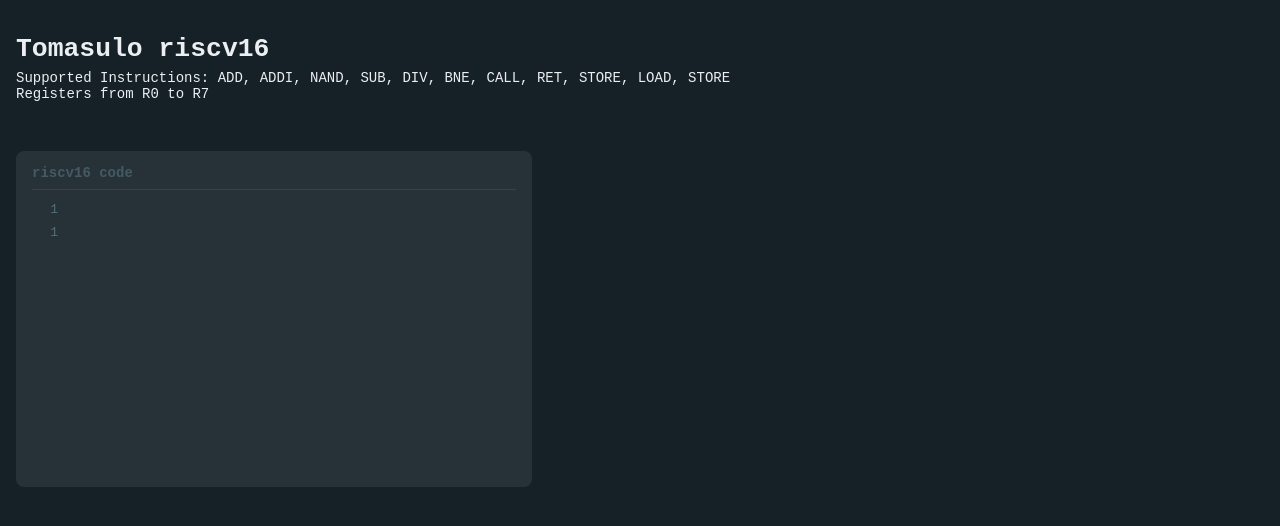
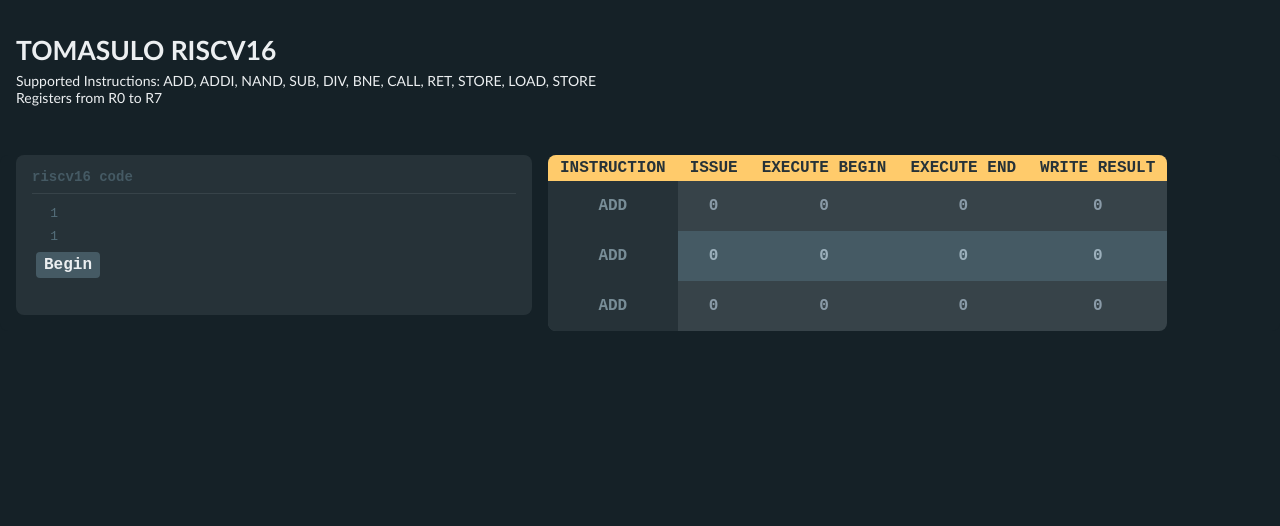
Before and after one commit to Ahmed-Waseem77/tomasulo_react, a React (Create React App) app: page / in a window 1280 px wide. Shown: the top 526 px of the page. Built offline with nearby package versions, Linux system fonts and the light colour scheme.

Commit message:
table, layout changes

```diff
--- a/src/App.css
+++ b/src/App.css
@@ -2,10 +2,9 @@
 
 .App {
  min-height: 100vh;
- max-width: 100%;
+ min-width: 100vw;
+ max-width: max-content;
  background-color: var(--dark-0);
- display: flex;
- flex-direction: column;
 }
 
 .App-logo {
@@ -24,7 +23,7 @@
   min-height: 5vh;
   display: flex;
   flex-direction: column;
-  font-family: 'Courier New', Courier, monospace;
+  font-family:'Gill Sans', 'Gill Sans MT', Calibri, 'Trebuchet MS', sans-serif;
   color: var(--light-1);
   padding: 1em;
 }
@@ -47,7 +46,6 @@
   margin: 0em 1em 1em 1em;
   max-width: fit-content;
   min-width: calc(100px + 30vw);
-  min-height: 40vh;
   animation: fadeInBottom 2s ease 0s 1 normal forwards;
 }
 
@@ -62,7 +60,7 @@
 .cm-area hr {
   border: none;
   height: 1px;
-  background-color: var(--dark-2); /* Replace with your desired color */
+  background-color: var(--dark-2);
 }
 
 .App-link {
@@ -80,3 +78,14 @@
 		transform: translateY(0);
 	}
 }
+
+.simulator-container {
+  display: flex;
+  flex-direction: row;
+  background-color: var(--dark-0);
+  border: 0px solid;
+  border-radius: 0.5em;
+  max-width: 100%;
+  min-width: 100%;
+  animation: fadeInBottom 2s ease 0s 1 normal forwards;
+}
--- a/src/App.js
+++ b/src/App.js
@@ -1,12 +1,27 @@
+import React, {useRef} from 'react';
 import logo from './logo.svg';
 import './App.css';
 import {Riscv16TextArea} from './react_components/riscv16TextArea.js';
+import GenericTable from './react_components/genericTable.js';
+
+
+var textAreaRef = "";
 
 function App() {
+
+  textAreaRef = useRef();
+
+  const handleButtonClick = () => {
+    if (textAreaRef.current) {
+      const text = textAreaRef.current.getEditorText();
+      console.log(text);
+    }
+  };
+
   return (
     <div className="App">
       <header className="App-header">
-        <h1>Tomasulo riscv16</h1>
+        <h1>TOMASULO RISCV16</h1>
         <h6>Supported Instructions: ADD, ADDI, NAND, SUB, DIV, BNE, CALL, RET, STORE, LOAD, STORE
         <br></br> Registers from R0 to R7</h6>
       </header>
@@ -20,11 +35,18 @@ function App() {
           <div className="cm-area">
             <h6>riscv16 code</h6>
             <hr></hr>
-            <Riscv16TextArea />
+            <Riscv16TextArea ref={textAreaRef}/>
+            <button className="generic-button" onClick={handleButtonClick}>Begin</button>
           </div>
+          <GenericTable columns={["INSTRUCTION", "ISSUE", "EXECUTE BEGIN", "EXECUTE END", "WRITE RESULT"]}
+                        data={[["ADD",0,0,0,0],["ADD",0,0,0,0],["ADD",0,0,0,0]]}
+                        numRows={5}
+                        numCols={5}
+                        />
         </div>
       </div>
   );
 }
 
 export default App;
+export {textAreaRef};
--- /dev/null
+++ b/src/css/genericTable.css
@@ -0,0 +1,51 @@
+
+.generic-table {
+    max-width: 80vw;
+    min-width: 20vw;
+    overflow: hidden;
+    border-spacing: 0;
+    border-radius: 0.5em;
+}
+
+.generic-table th,
+.generic-table td {
+    text-align: center;
+    font-family: 'Courier New', Courier, monospace;
+    font-weight: bold;
+    padding-left: 0.75em;
+    padding-right: 0.75em;
+}
+
+.generic-table th {
+    color: var(--dark-1);
+    padding: 0.25em 0.75em 0.25em 0.75em;
+    background-color: var(--accent-orange);
+}
+
+.generic-table td {
+    padding: 1em;
+}
+
+.generic-table tr {
+    transition: 0.2s;
+    color: var(--dark-6);
+    background-color: var(--dark-2);
+}
+
+.generic-table tr:nth-child(even) {
+    color: var(--dark-7);
+    background-color: var(--dark-3);
+}
+
+.generic-table tr:hover {
+    background-color: var(--accent-orange-0);
+    border-radius: 0.5em;
+    padding: 2em;
+    color: var(--dark-2);
+}
+
+
+.generic-table td:first-child {
+    background-color: var(--dark-1);
+    color: var(--dark-5);
+}
--- a/src/css/global.css
+++ b/src/css/global.css
@@ -1,8 +1,36 @@
 
 :root {
-   --dark-0:  #152127;
-   --dark-1:  #263238;
-   --dark-2:  #374349;
-   --dark-3:  #455a64;
-   --light-1: #eceff1;
+   --dark-0:       #152127;
+   --dark-1:       #263238;
+   --dark-2:       #374349;
+   --dark-3:       #455a64;
+   --dark-4:       #677c86;
+   --dark-5:       #788d97;
+   --dark-6:       #8a9ba8;
+   --dark-7:      #9cb0bc;
+   --light-1:      #eceff1;
+   --accent-red:   #f07178;
+   --accent-purple:#C792EA;
+   --accent-blue:  #89DDFF;
+   --accent-orange:#FFCB6B;
+   --accent-orange-0: #dda949;
+
 }
+
+.generic-button {
+   all: unset;
+   color: var(--light-1);
+   background-color: var(--dark-3);
+   font-family: 'Courier New', Courier, monospace;
+   font-weight: bold;
+   padding: 0.25em 0.5em 0.25em 0.5em;
+   border-radius: 0.25em;
+   margin: 0.25em;
+   cursor: pointer;
+   transition: 0.2s;
+}
+
+.generic-button:hover {
+   background-color: var(--accent-orange);
+   color: var(--dark-1);
+}
--- /dev/null
+++ b/src/react_components/genericTable.js
@@ -0,0 +1,40 @@
+import React from 'react';
+import '../css/genericTable.css';
+
+class GenericTable extends React.Component {
+  constructor(props) {
+    super(props);
+    this.state = {
+      columns: props.columns,
+      data: props.data,
+      numRows: props.numRows,
+      numCols: props.numCols
+    };
+  }
+
+  render() {
+    const { columns, data, numRows, numCols } = this.state;
+    return (
+      <table className='generic-table'>
+        <thead>
+          <tr>
+            {columns.map((column, index) => (
+              <th key={index}>{column}</th>
+            ))}
+          </tr>
+        </thead>
+        <tbody>
+          {data.map((row, rowIndex) => (
+            <tr key={rowIndex}>
+              {row.map((cell, colIndex) => (
+                <td key={colIndex}>{cell}</td>
+              ))}
+            </tr>
+          ))}
+        </tbody>
+      </table>
+    );
+  }
+}
+
+export default GenericTable;
--- a/src/react_components/riscv16TextArea.js
+++ b/src/react_components/riscv16TextArea.js
@@ -8,11 +8,11 @@ import "codemirror/mode/javascript/javascript";
 CodeMirrorLib.defineMode("riscv16", function() {
     return {
         token: function(stream) {
-            if (stream.match(/R0|R1|R2|R3|R4|R5|R6|R7|r0|r1|r2|r3|r4|r5|r6|r7/)) {
+            if (stream.match(/r[0-7]/i)) {
                 return "tag";
             }
 
-            if (stream.match(/add|ADD|nand|NAND|bne|BNE|addi|ADDI|ret|RET|call|CALL|sub|SUB|div|DIV|load|LOAD|store|STORE/)) {
+            if (stream.match(/(add|nand|bne|addi|ret|call|sub|div|load|store)/i)) {
                 return "keyword";
             }
 
@@ -30,6 +30,14 @@ class Riscv16TextArea extends React.Component {
         }
     }
 
+    getEditorText = () => {
+        if (!this.editorRef) {
+            return "";
+        }
+        return this.editorRef.editor.getValue();
+    }
+
+
     render() {
         return (
             <CodeMirror  id="riscv16-cm"
@@ -42,7 +50,8 @@ class Riscv16TextArea extends React.Component {
                 }}
             />
         );
-    }
+    };
+
 }
 
 export {Riscv16TextArea};
```
